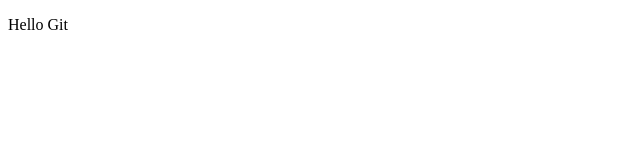
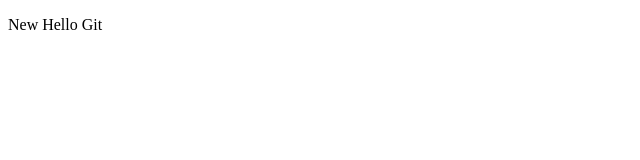
Before and after one commit to MatiasSilvaIslas/CursoGit, a plain HTML site: page index.html in a window 1280 px wide. Shown: the full height of the page, 0-640 px from the left. Drawn offline with Linux system fonts and the light colour scheme.

Commit message:
Se actualiza el texto de la pagina principal

```diff
--- a/index.html
+++ b/index.html
@@ -6,7 +6,7 @@
     <meta name="viewport" content="width=device-width, initial-scale=1.0">
     <title>Document</title>
 </head>
-<p>Hello Git</p>
+<p>New Hello Git</p>
 <body>
 
 </body>
```
